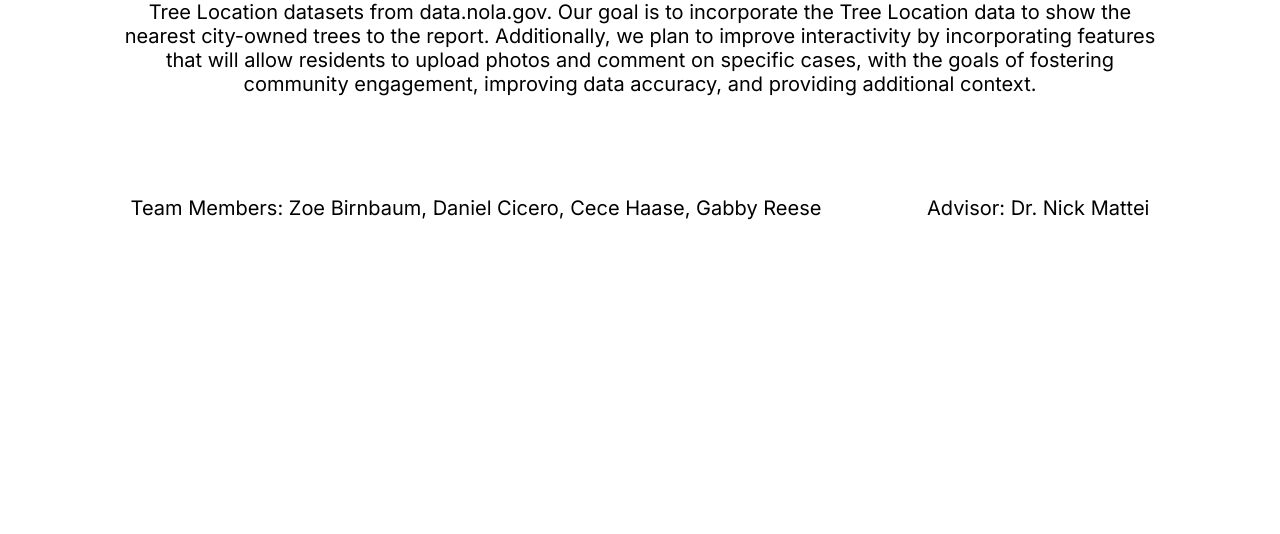
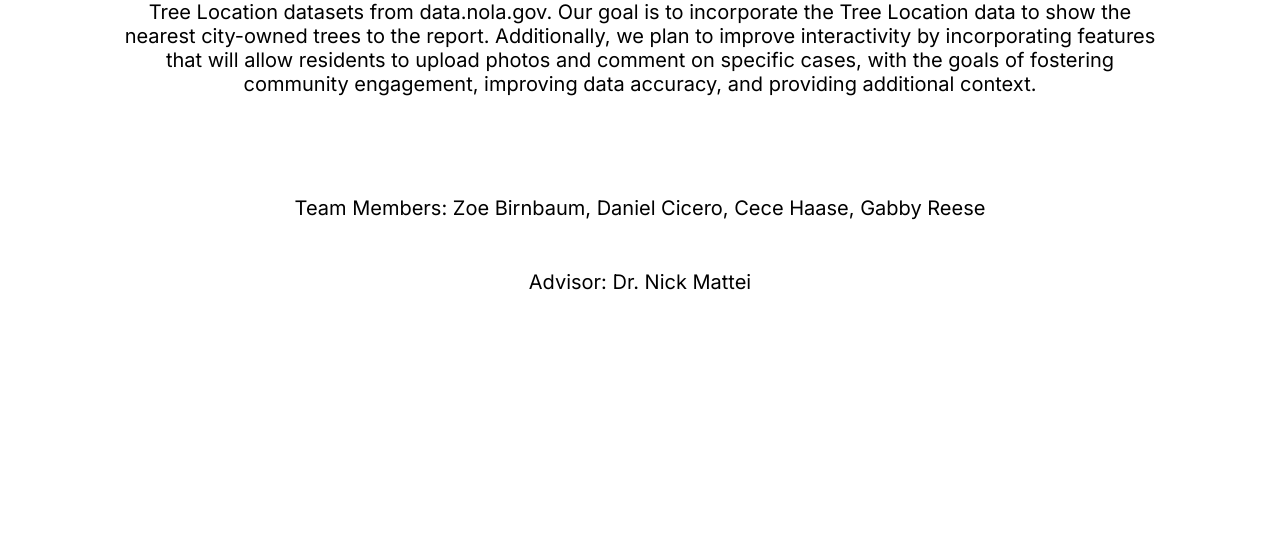
Before and after one commit to zbirnbaum/cmpscapstone, a Django app: page /about/ in a window 1280 px wide. Shown: the part 282-816 px from the top of the page. Run offline with Django 5.2, Linux system fonts and the light colour scheme; parts of the project's set-up code (start-up, migrations or seed data) failed here and were passed over.

Commit message:
Update about.html

```diff
--- a/capstone_frontend/cap_frontend/templates/about.html
+++ b/capstone_frontend/cap_frontend/templates/about.html
@@ -12,7 +12,11 @@
         show the nearest city-owned trees to the report. Additionally, we plan to improve interactivity by incorporating
         features that will allow residents to upload photos and comment on specific cases, with the goals of fostering
         community engagement, improving data accuracy, and providing additional context. </p>
-    <p2 style="font-size: 20px; margin: 50px;">Team Members: Zoe Birnbaum, Daniel Cicero, Cece Haase, Gabby Reese </p2>
-    <p3 style="font-size: 20px; margin: 50px;">Advisor: Dr. Nick Mattei </p3>
+    <p style="font-size: 20px; margin: 50px; text-align: center;">
+    Team Members: Zoe Birnbaum, Daniel Cicero, Cece Haase, Gabby Reese
+</p>
+<p style="font-size: 20px; margin: 50px; text-align: center;">
+    Advisor: Dr. Nick Mattei
+</p>
     </center>
 {% endblock %}
```
